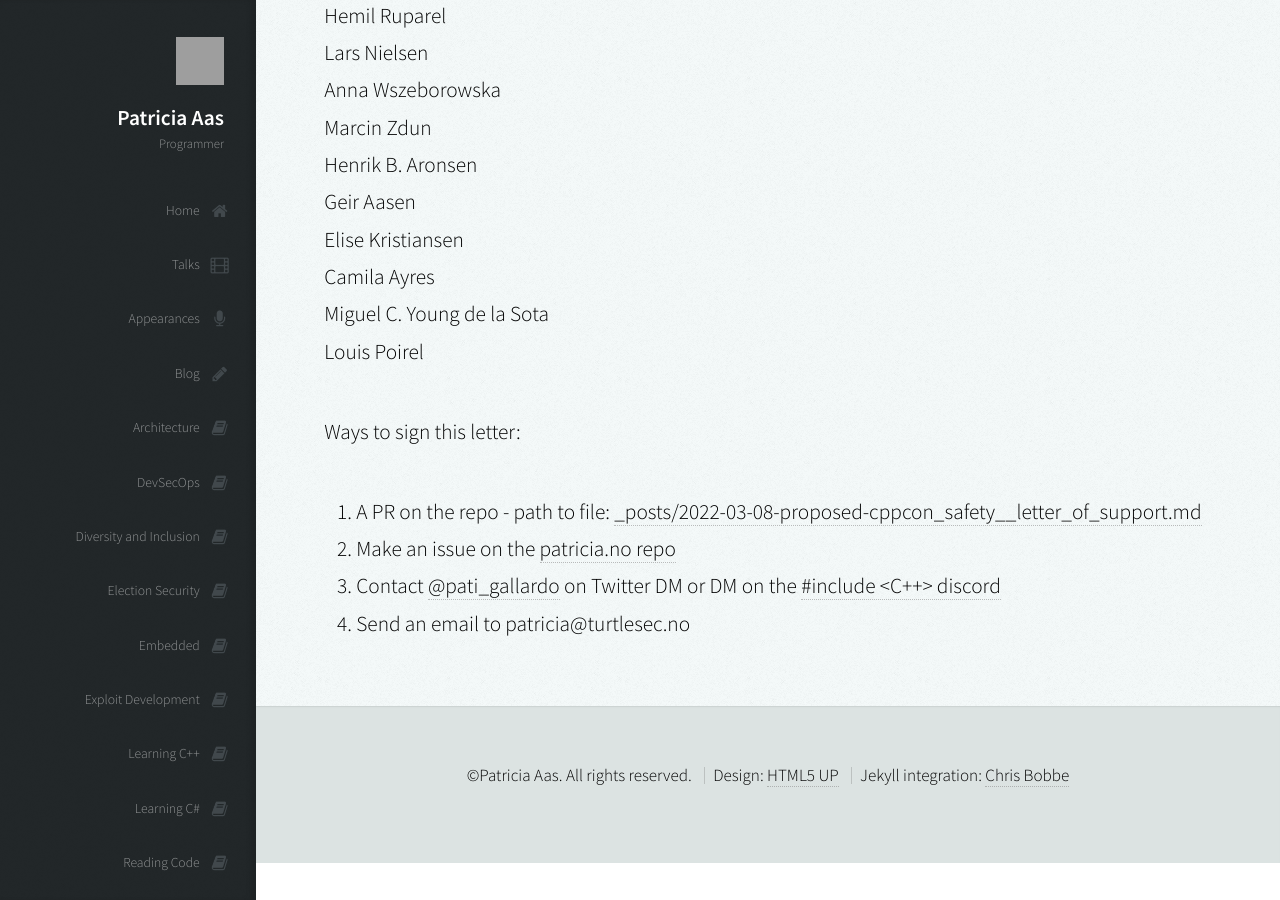
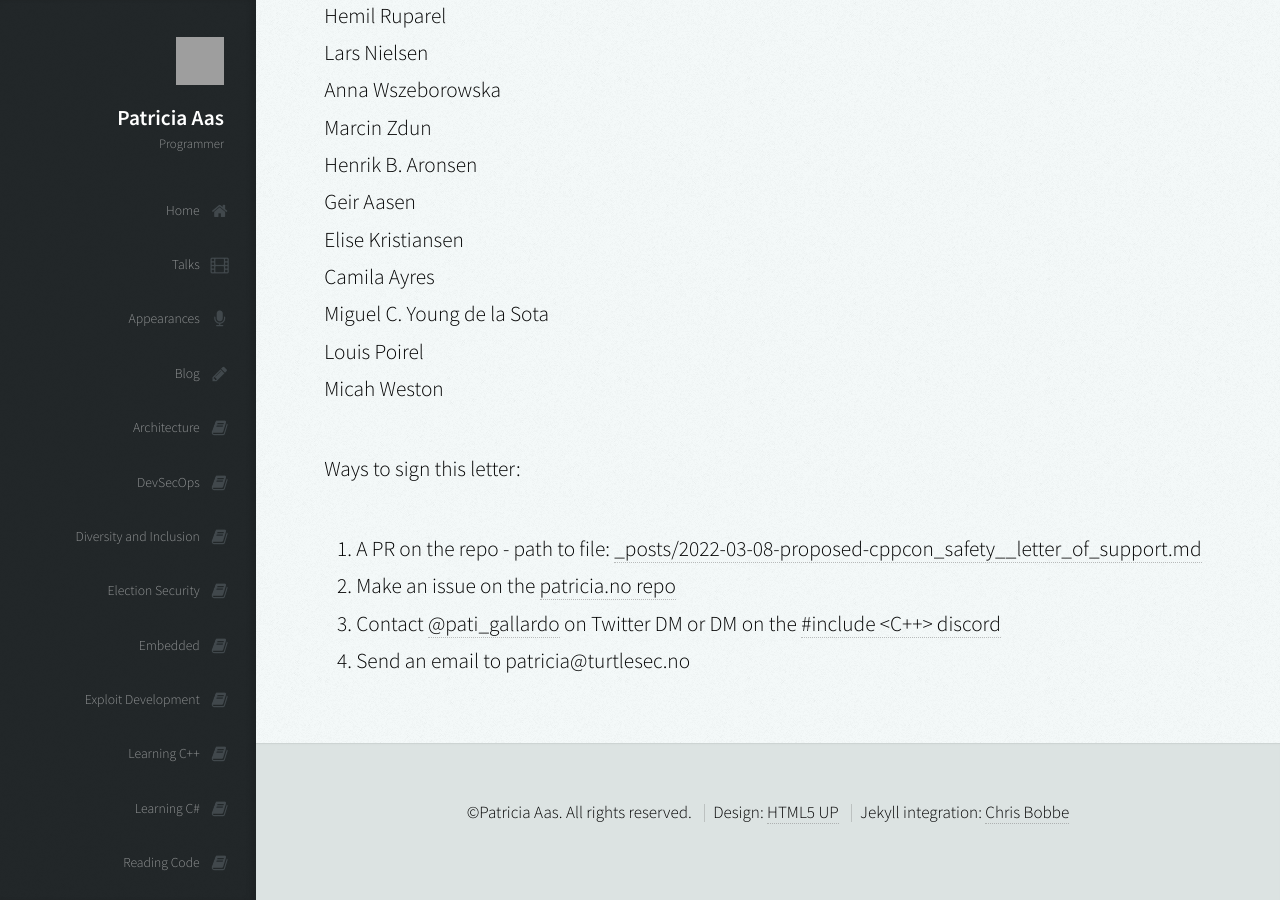
Before and after one commit to patricia-gallardo/patricia-gallardo.github.io, a Jekyll site: the page built from _posts/2022-03-08-proposed-cppcon_safety__letter_of_support.md, in a window 1280 px wide and 900 px high, scrolled down 11607 px. Built offline with Jekyll 4.4.1, drawn with Linux system fonts in a browser that asks for light colours; nearby versions of some CDN libraries; grey boxes are pictures that could not be loaded.

Commit message:
Add my name to the letter of support.

```diff
--- a/_posts/2022-03-08-proposed-cppcon_safety__letter_of_support.md
+++ b/_posts/2022-03-08-proposed-cppcon_safety__letter_of_support.md
@@ -320,6 +320,7 @@ Elise Kristiansen <br>
 Camila Ayres<br>
 Miguel C. Young de la Sota <br>
 Louis Poirel <br>
+Micah Weston <br>
 
 Ways to sign this letter:
 1. A PR on the repo - path to file: [_posts/2022-03-08-proposed-cppcon_safety__letter_of_support.md][4]
```
